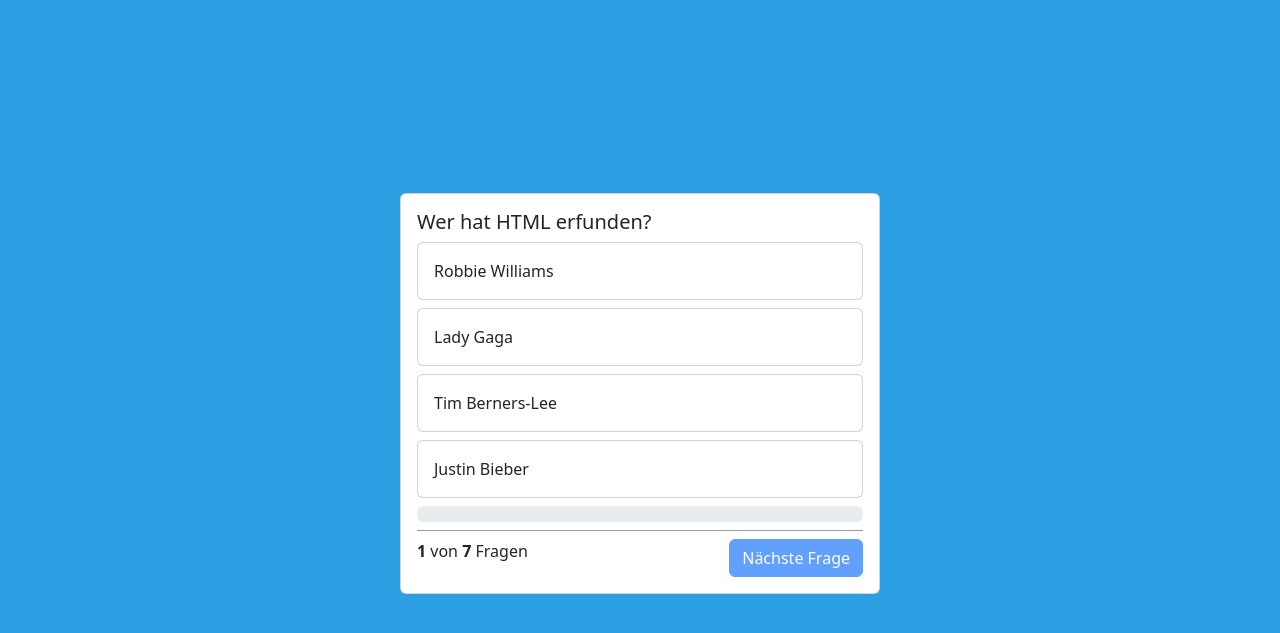
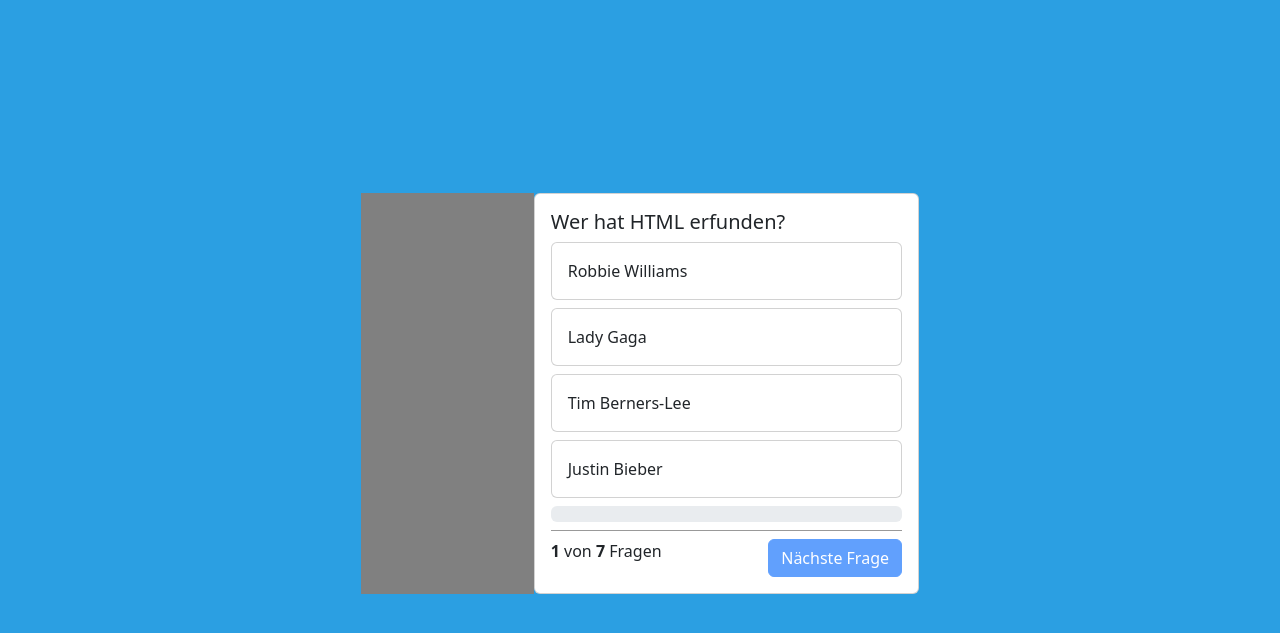
Before and after one commit to Winktory1304/QuizApp, a website: page index.html in a window 1280 px wide. Shown: the part 63-696 px from the top of the page. Drawn offline with nearby package versions, Linux system fonts and the light colour scheme.

Commit message:
sidecontainer

```diff
--- a/index.html
+++ b/index.html
@@ -17,16 +17,16 @@
     </div>
   </nav>
   <div class="container">
-
-    <div class="card quiz-card">
+    <div class="col-container">
+      <div class="side-container col"></div>
+      <div class="card quiz-card col">
 
         <div class="card-body endScreen-background" id="endScreen" style="display: none;">
           Das Quiz ist vorbei!!!
           <span> Du hast <b id="corret-answers">xxx</b> Fragen von <b id="endscreen-max-pages">xxx</b> richtig
           </span>
           <div class="botton-row">
-          <button type="button" class="btn btn-primary" id="restar-button"
-            onclick="restart()">Und nochmal</button>
+            <button type="button" class="btn btn-primary" id="restar-button" onclick="restart()">Und nochmal</button>
           </div>
         </div>
         <div class="card-body question-background" id="questionScreen">
@@ -68,7 +68,11 @@
               onclick="nextQuestion()">Nächste Frage</button>
           </div>
         </div>
+
+
       </div>
+    </div>
+
 
   </div>
 </body>
--- a/script.js
+++ b/script.js
@@ -73,14 +73,17 @@
 
 function showQuestion() {
   //Endscreen
-  if (currentQuestion >= questions.length) { //ist 7 größer gleich Array (7)
+  if (quizIsOver()) { //ist 7 größer gleich Array (7)
     showEndScreen()
     //Frage
   } else {
-    let percent = (currentQuestion / questions.length) * 100;
-    let percent2 = percent.toFixed();
-    document.getElementById('progress-bar').innerHTML = `${percent2}%`;//Progressbar Text
-    document.getElementById('progress-bar').style = `width: ${percent2}%`;//Progressbar Breite
+    progressbar();
+    newQuestion();
+  }
+}
+
+
+function newQuestion() {
   let question = questions[currentQuestion];
   document.getElementById('actualQuestionPage').innerHTML = currentQuestion + 1;
   document.getElementById('questionText').innerHTML = question['question'];
@@ -89,10 +92,22 @@
   document.getElementById('answer_3').innerHTML = question['answer_3'];
   document.getElementById('answer_4').innerHTML = question['answer_4'];
 }
+
+function progressbar() {
+  let percent = (currentQuestion / questions.length) * 100;
+  let percent2 = percent.toFixed();
+  document.getElementById('progress-bar').innerHTML = `${percent2}%`;//Progressbar Text
+  document.getElementById('progress-bar').style = `width: ${percent2}%`;//Progressbar Breite
+}
+
+function quizIsOver() {
+  return currentQuestion >= questions.length;
+
+
 }
 
 
-function showEndScreen(){
+function showEndScreen() {
   document.getElementById('endScreen').style = ""; // endscreen wird angezeigt da display none verschwindet
   document.getElementById('questionScreen').style = "display: none";
   document.getElementById('endscreen-max-pages').innerHTML = questions.length;
--- a/style.css
+++ b/style.css
@@ -6,6 +6,11 @@
   display: flex;
   justify-content: center;
   align-items: center;
+}
+.side-container{
+  height: 100px;
+  width: 250px;
+  background-color: gray;
 }
 .question-footer{
   display: flex;
@@ -36,3 +41,10 @@
   justify-content: center;
   margin-top: 70%;
   }
+  .col-container{
+    display: table;
+    width: 50%;
+  }
+  .col{
+    display: table-cell;
+  }
```
Lines whose indentation alone changed are shown as unchanged.
